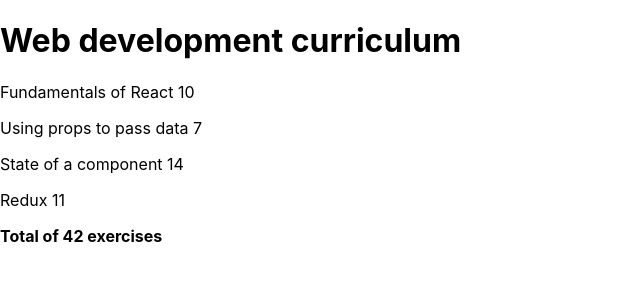
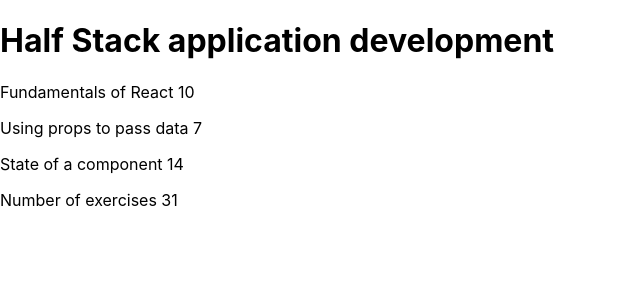
Before and after one commit to lgbrock/fso, a React (Create React App) app in the folder part1/courseinfo/: page / in a window 1280 px wide. Shown: the top 300 px of the page, without its empty margins (0-640 px from the left). Built offline with nearby package versions, Linux system fonts and the light colour scheme; the HTML template or start-up script is replaced by a standard one.

Commit message:
finished exercise 1.1

```diff
--- a/part1/courseinfo/src/App.js
+++ b/part1/courseinfo/src/App.js
@@ -1,11 +1,85 @@
 import React from 'react';
-import Course from './components/Course';
 
-const App = ({ course }) => {
-	return <Course course={course} />;
+const Header = (props) => {
+	// name of course
+	return (
+		<div>
+			<h1>{props.course}</h1>
+		</div>
+	);
+};
+
+const Content = (props) => {
+	// parts and number of exercises
+	return (
+		<div>
+			<p>
+				{props.parts[0].name} {props.parts[0].exercises}
+			</p>
+			<p>
+				{props.parts[1].name} {props.parts[1].exercises}
+			</p>
+			<p>
+				{props.parts[2].name} {props.parts[2].exercises}
+			</p>
+		</div>
+	);
+};
+
+const Total = (props) => {
+	// total number of exercises
+	return (
+		<div>
+			<p>
+				Number of exercises{' '}
+				{props.parts[0].exercises +
+					props.parts[1].exercises +
+					props.parts[2].exercises}
+			</p>
+		</div>
+	);
+};
+
+const App = () => {
+	const course = 'Half Stack application development';
+	const part1 = 'Fundamentals of React';
+	const exercises1 = 10;
+	const part2 = 'Using props to pass data';
+	const exercises2 = 7;
+	const part3 = 'State of a component';
+	const exercises3 = 14;
+
+	return (
+		<div>
+			<Header course={course} />
+			<Content
+				parts={[
+					{ name: part1, exercises: exercises1 },
+					{ name: part2, exercises: exercises2 },
+					{ name: part3, exercises: exercises3 },
+				]}
+			/>
+			<Total
+				parts={[
+					{ name: part1, exercises: exercises1 },
+					{ name: part2, exercises: exercises2 },
+					{ name: part3, exercises: exercises3 },
+				]}
+			/>
+		</div>
+	);
 };
 
 export default App;
+
+// import React from 'react';
+// import Course from './components/Course';
+
+// const App = ({ course }) => {
+// 	return <Course course={course} />;
+// };
+
+// export default App;
 
 // const History = (props) => {
 // 	if (props.allClicks.length === 0) {
```
